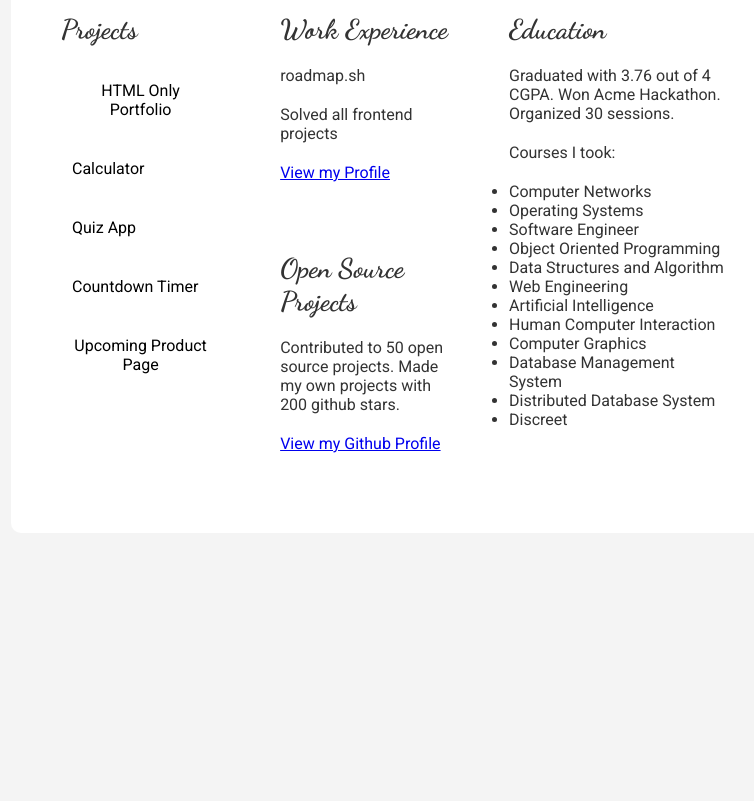
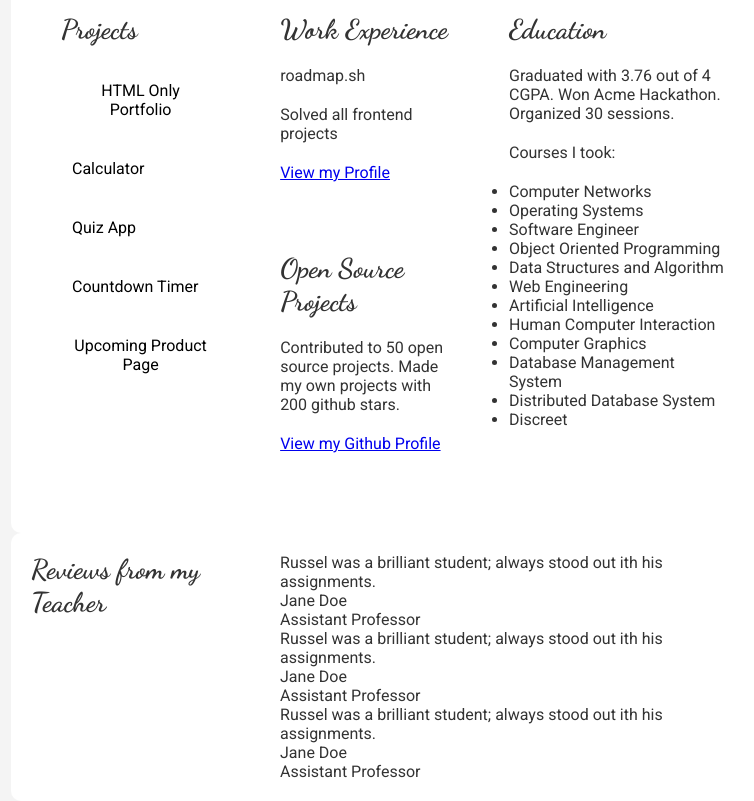
Before and after one commit to iamruss1203/Basic-HTML-website, a plain HTML site: page basic-html-website.html in a window 1280 px wide. Shown: the part 464-1265 px from the top of the page, without its empty margins (245-999 px from the left). Before the commit the page ends 997 px from the top, so only its background shows below. Drawn offline with Linux system fonts and the light colour scheme.

Commit message:
structure html file

```diff
--- a/basic-html-website.html
+++ b/basic-html-website.html
@@ -79,6 +79,26 @@
                 </ul>
              </section>
         </main>
+        <div class="main-content" id="footer-section">
+            <h4 class="script">Reviews from my Teacher</h4>
+            <div class="cards-container">
+                <div class="cards">
+                    <p class="cards-details">Russel was a brilliant student; always stood out ith his assignments.</p>
+                    <p class="cards-name">Jane Doe</p>
+                    <p class="cards-name">Assistant Professor</p>
+                </div>
+                <div class="cards">
+                    <p class="cards-details">Russel was a brilliant student; always stood out ith his assignments.</p>
+                    <p class="cards-name">Jane Doe</p>
+                    <p class="cards-name">Assistant Professor</p>
+                </div>
+                <div class="cards">
+                    <p class="cards-details">Russel was a brilliant student; always stood out ith his assignments.</p>
+                    <p class="cards-name">Jane Doe</p>
+                    <p class="cards-name">Assistant Professor</p>
+                </div>
+            </div>
+        </div>
     </div>
 </body>
 </html>
```
